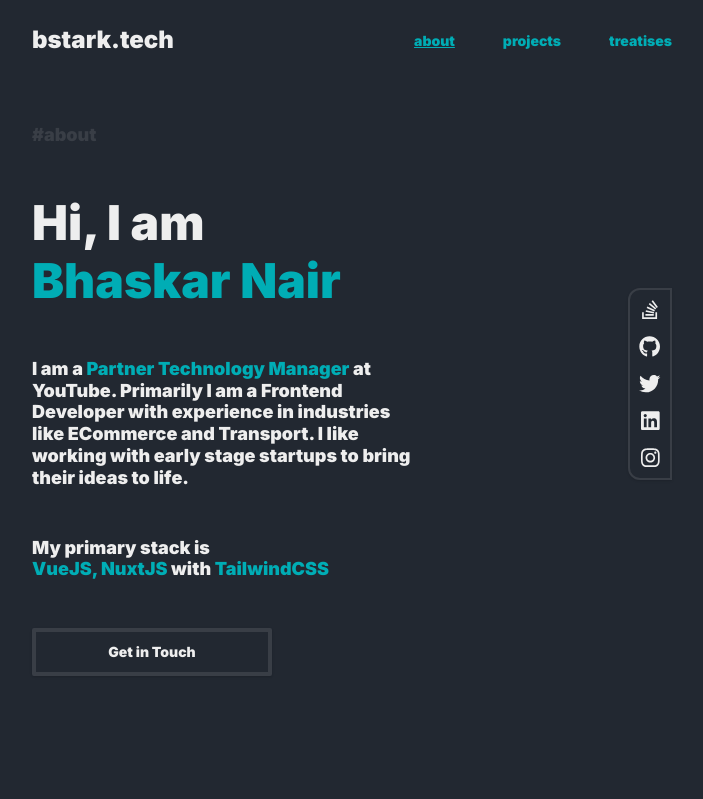
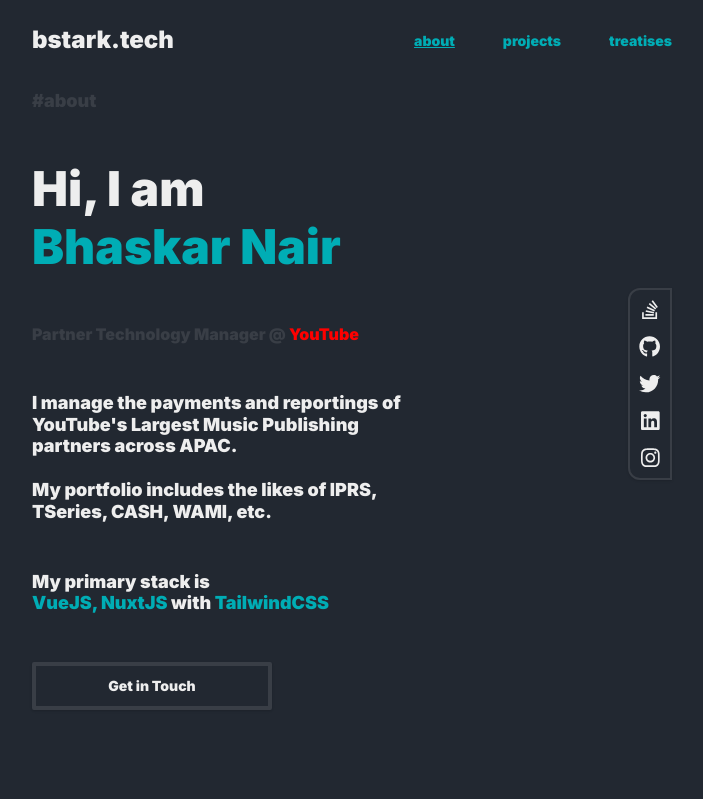
Before and after one commit to bhaskar-nair2/bstark-blue, a React (Vite) app: page / in a window 1280 px wide. Shown: the top 799 px of the page, without its empty margins (288-991 px from the left). Built offline with nearby package versions, Linux system fonts and the light colour scheme.

Commit message:
updated about

```diff
--- a/src/components/about.jsx
+++ b/src/components/about.jsx
@@ -27,11 +27,15 @@
         Hi, I am<br />
         <span className="text-primary">Bhaskar Nair</span>
       </h1>
+      <p className="text-sm lg:text-md lg:w-96 mb-12">
+        <span className="text-accent">Partner Technology Manager @ </span>
+        <span className="text-danger">YouTube</span>
+      </p>
       <p className="text-md lg:text-base lg:w-96 mb-12">
-        I am a <span className="text-primary">Partner Technology Manager</span> at YouTube.
-        Primarily I am a Frontend Developer with experience in industries like ECommerce and
-        Transport. I like working with early stage startups to bring their
-        ideas to life.
+        I manage the payments and reportings of YouTube's Largest Music Publishing
+        partners across APAC.
+        <br /><br />
+        My portfolio includes the likes of IPRS, TSeries, CASH, WAMI, etc.
       </p>
       <p className="text-md lg:text-base lg:w-96 mb-12">
         My primary stack is <br />
--- a/tailwind.config.js
+++ b/tailwind.config.js
@@ -7,6 +7,7 @@
       text: '#EEEEEE',
       background: '#222831',
       accent: '#393E46',
+      danger: '#FF0000'
     },
     fontSize: {
       xs: ['12px', '12px'],
```
Also changed, not shown: src/App.jsx (indentation only), 1 other file (tests, documents, lock files or other folders).
